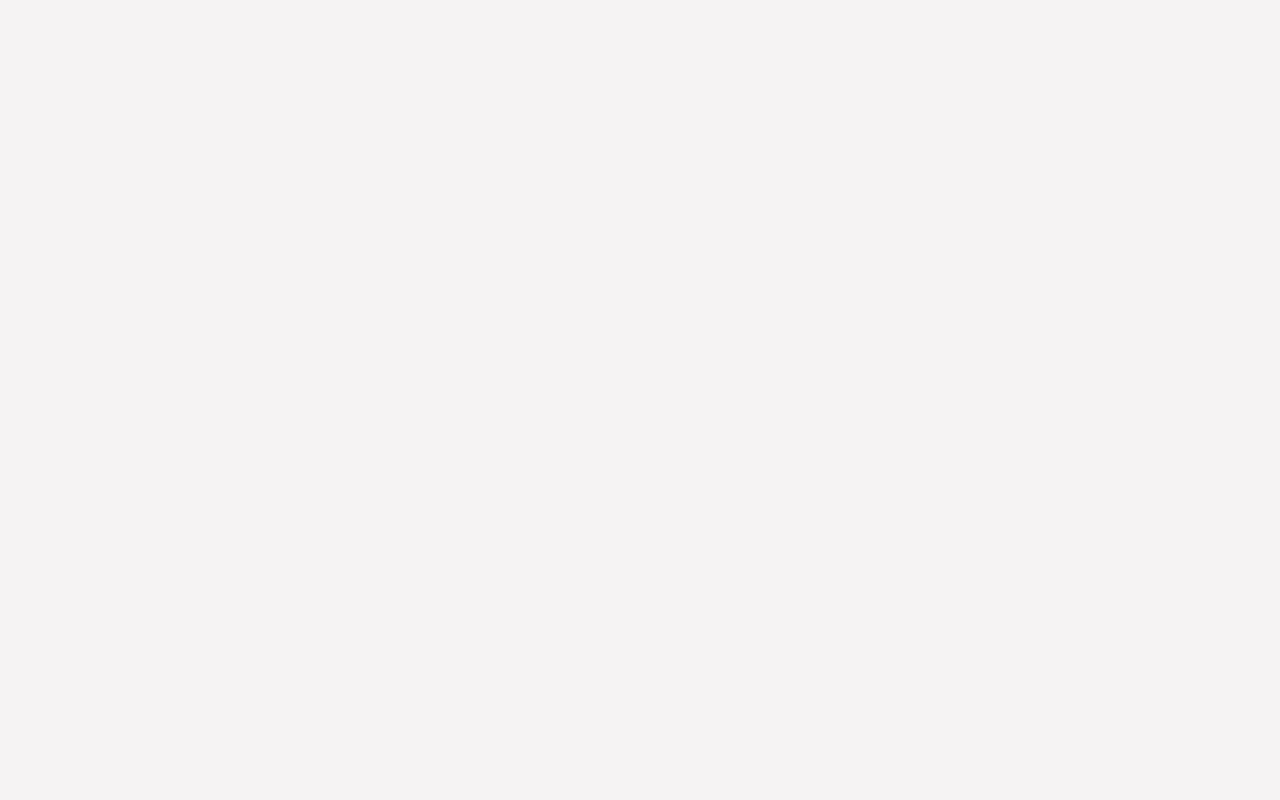
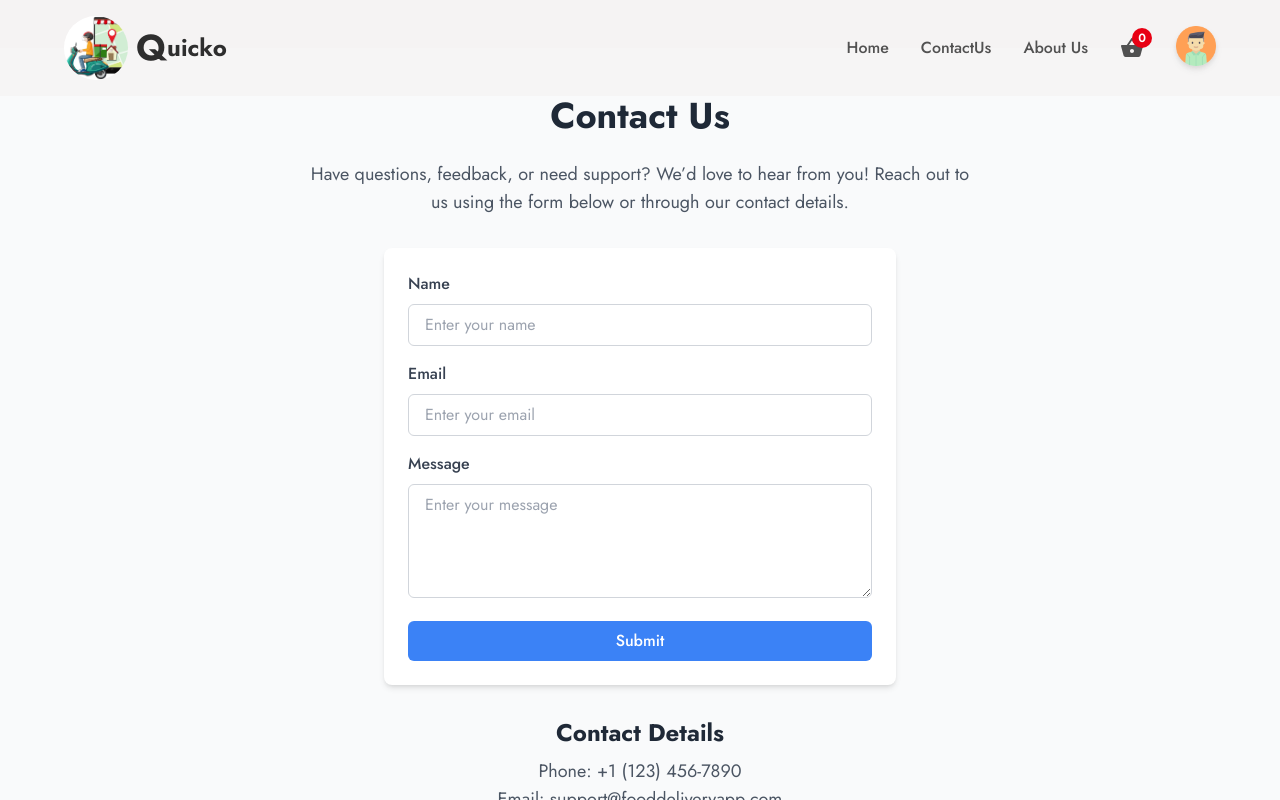
Before and after one commit to sajan1789/BiteBuddy, a React (Create React App) app: page /contactUs in a window 1280 px wide. Before the commit this address had no page. Built offline with nearby package versions, Linux system fonts and the light colour scheme.

Commit message:
testomonial

```diff
--- a/src/App.js
+++ b/src/App.js
@@ -11,6 +11,8 @@ import Login from './components/user/Login';
 import Profile from './components/user/Profile';
 import ProtectedRoutes from './services/ProtectedRoutes';
 import { ToastContainer} from 'react-toastify';
+import AboutUs from './pages/AboutUs';
+import ContactUs from './pages/ContactUs';
 
 function App() {
   return (
@@ -34,7 +36,8 @@ function App() {
             {/* Public Routes */}
             <Route path='/login' element={<Login />} />
             <Route path='/signup' element={<SignUp />} />
-
+            <Route path="/about" element={<AboutUs />} />
+            <Route path="/contactUs" element={<ContactUs />} />
           </Routes>
         </div>
         <ToastContainer />
--- a/src/components/header/DextopNavbar.jsx
+++ b/src/components/header/DextopNavbar.jsx
@@ -31,13 +31,21 @@ const DextopNavbar = () => {
      const login = () => {
         setIsMenu(!isMenu)
     }
+    const handleNavigate = () => {
+        navigate('/about'); // Navigate to the About page
+      };
+      const handleNavigates = () => {
+        navigate('/contactUs')
+      };
+
 
   return (
+
     <div className='flex items-center gap-8'>
     <ul className='flex items-center gap-8 '>
         <li className='text-base text-textColor font-medium hover:text-headingColor duration-100 transition-all ease-in-out cursor-pointer'> Home</li>
-        <li className='text-base text-textColor font-medium hover:text-headingColor duration-100 transition-all ease-in-out cursor-pointer'>ContactUs</li>
-        <li className='text-base text-textColor font-medium hover:text-headingColor duration-100 transition-all ease-in-out cursor-pointer'> About Us</li>
+        <li onClick={handleNavigates} className='text-base text-textColor font-medium hover:text-headingColor duration-100 transition-all ease-in-out cursor-pointer'>ContactUs</li>
+        <li onClick={handleNavigate} className='text-base text-textColor font-medium hover:text-headingColor duration-100 transition-all ease-in-out cursor-pointer'> About Us</li>
     </ul>
 
     <div
@@ -68,10 +76,7 @@ const DextopNavbar = () => {
                 </p>
                 </Link>
 
-                <Link to={"/dashboard"} >
-                <p onClick={() => setIsMenu(false)}  className='px-4 py-2 flex items-center gap-3 cursor-pointer hover:bg-slate-100 hover:text-headingColor transition-all duration-100 ease-in-out text-textColor text-base'> <RxDashboard /> Dashboard
-                </p>
-                </Link>
+
 
                 <Link to={"/login"} >
                 <p onClick={handleLogout} className='m-2 px-2 py-[6px]  flex items-center  bg-gray-200 hover:bg-gray-300 gap-3 cursor-pointer hover:text-headingColor transition-all duration-100 ease-in-out text-textColor text-base rounded-md shadow-md'><MdLogout /> Logout </p>
--- a/src/components/user/Profile.jsx
+++ b/src/components/user/Profile.jsx
@@ -50,7 +50,7 @@ const Profile = () => {
         }}
       >
         <div>
-        <h2 onClick={() => navigate(-1)} className='text-white font-semibold w-full h-full text-right md:p-10 p-6'>Back</h2>
+        <h2 onClick={() => navigate(-1)} className='text-white font-semibold w-full h-full cursor-pointer text-right md:p-10 p-6'>Back</h2>
         <div className='flex w-full h-full items-center justify-center flex-col gap-4'>
 
           <form onSubmit={handleSubmit} className='md:w-[500px] w-full flex flex-col items-center  md:bg-[rgba(255,255,255,.07)] md:p-10 p-6 rounded-[25px] shadow-2xl md:border border-gray-600'>
--- a/src/index.js
+++ b/src/index.js
@@ -12,6 +12,7 @@ const root = ReactDOM.createRoot(document.getElementById('root'));
 root.render(
 
     <React.StrictMode>
+
         <QueryClientProvider client={queryClient}>
     <Router>
     <App />
--- /dev/null
+++ b/src/pages/AboutUs.jsx
@@ -0,0 +1,39 @@
+import React from "react";
+import Header from "../components/header/Header";
+import logo from '../assets/shopping.jpeg'
+const AboutUs = () => {
+  return (
+    <>
+     <Header/>
+    <div className="flex flex-col items-center bg-gray-50 min-h-screen px-6 py-12 mt-20">
+
+      <h1 className="text-4xl font-bold text-gray-800 mb-6">About Us</h1>
+      <p className="text-lg text-gray-600 text-center max-w-2xl mb-6">
+        Welcome to our Food Delivery App! We aim to bring delicious meals
+        straight to your doorstep with the click of a button. Our mission is to
+        connect food lovers with their favorite restaurants, offering a variety
+        of cuisines to satisfy every craving.
+      </p>
+      <p className="text-lg text-gray-600 text-center max-w-2xl mb-6">
+        Whether you’re in the mood for a quick snack or a full-course meal,
+        we’ve got you covered. We pride ourselves on providing a seamless
+        ordering experience, reliable delivery, and exceptional customer
+        service.
+      </p>
+      <p className="text-lg text-gray-600 text-center max-w-2xl">
+        Thank you for choosing us as your go-to food delivery platform. Your
+        satisfaction is our top priority, and we’re always here to make your
+        day tastier!
+      </p>
+      <img
+        src={logo}
+        alt="Food Delivery"
+        className="mt-8 rounded-lg shadow-lg w-32 mt-4 h-32"
+      />
+    </div>
+
+    </>
+  );
+};
+
+export default AboutUs;
--- /dev/null
+++ b/src/pages/ContactUs.jsx
@@ -0,0 +1,72 @@
+import React from "react";
+import Header from "../components/header/Header";
+
+const ContactUs = () => {
+  return (
+    <>
+       <Header/>
+    <div className="flex flex-col  items-center bg-gray-50 min-h-screen px-6 py-12 mt-12">
+      <h1 className="text-4xl font-bold text-gray-800 mb-6">Contact Us</h1>
+      <p className="text-lg text-gray-600 text-center max-w-2xl mb-8">
+        Have questions, feedback, or need support? We’d love to hear from you!
+        Reach out to us using the form below or through our contact details.
+      </p>
+      <form className="bg-white shadow-md rounded-lg p-6 w-full max-w-lg">
+        <div className="mb-4">
+          <label className="block text-gray-700 font-medium mb-2" htmlFor="name">
+            Name
+          </label>
+          <input
+            type="text"
+            id="name"
+            className="w-full px-4 py-2 border border-gray-300 rounded-md focus:outline-none focus:ring-2 focus:ring-blue-400"
+            placeholder="Enter your name"
+          />
+        </div>
+        <div className="mb-4">
+          <label
+            className="block text-gray-700 font-medium mb-2"
+            htmlFor="email"
+          >
+            Email
+          </label>
+          <input
+            type="email"
+            id="email"
+            className="w-full px-4 py-2 border border-gray-300 rounded-md focus:outline-none focus:ring-2 focus:ring-blue-400"
+            placeholder="Enter your email"
+          />
+        </div>
+        <div className="mb-4">
+          <label
+            className="block text-gray-700 font-medium mb-2"
+            htmlFor="message"
+          >
+            Message
+          </label>
+          <textarea
+            id="message"
+            className="w-full px-4 py-2 border border-gray-300 rounded-md focus:outline-none focus:ring-2 focus:ring-blue-400"
+            placeholder="Enter your message"
+            rows="4"
+          ></textarea>
+        </div>
+        <button
+          type="submit"
+          className="bg-blue-500 text-white font-medium py-2 px-4 rounded-md hover:bg-blue-600 transition-colors w-full"
+        >
+          Submit
+        </button>
+      </form>
+      <div className="mt-8 text-center">
+        <h2 className="text-2xl font-bold text-gray-800 mb-2">Contact Details</h2>
+        <p className="text-lg text-gray-600">Phone: +1 (123) 456-7890</p>
+        <p className="text-lg text-gray-600">Email: support@fooddeliveryapp.com</p>
+        <p className="text-lg text-gray-600">Address: 123 Food Street, Flavor Town</p>
+      </div>
+    </div>
+    </>
+  );
+};
+
+export default ContactUs;
```
